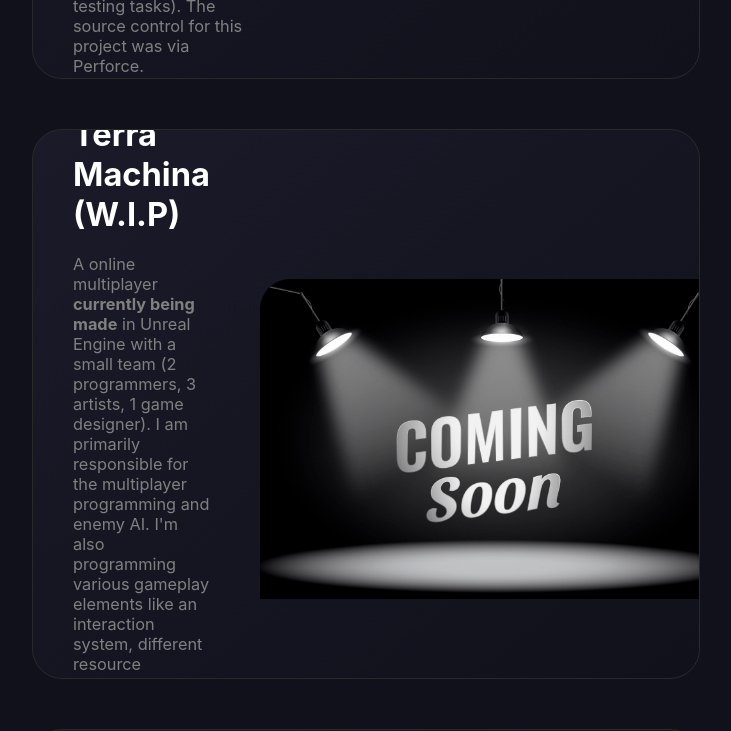
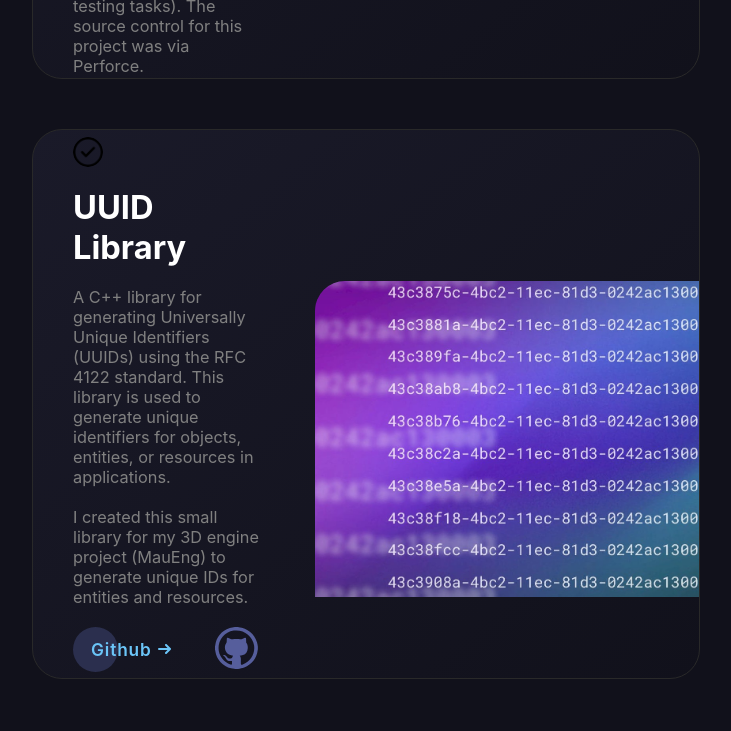
Before and after one commit to MauroDeryckere/MauroDeryckere.github.io, a plain HTML site: page index.html in a window 1280 px wide. Shown: the part 4266-4997 px from the top of the page, without its empty margins (274-1005 px from the left). Drawn offline with nearby package versions, Linux system fonts and the light colour scheme; a web font is replaced by a local one.

Commit message:
Update index.html

```diff
--- a/index.html
+++ b/index.html
@@ -408,37 +408,6 @@
           </div>
           <!-- PROJECT END -->
 
-          <div class="project-box-wrapper" data-aos="fade-up" >
-            <div class="project-box project-box4" id="project-box4">
-              <div class="info-div">
-                <img src="src/ico/loading.ico" alt="Loading favicon" class="faviconforProjectAquaregia" />
-                <article class="ProjectHeading">Terra Machina (W.I.P)</article>
-                <p class="ProjectDescription">
-                  A online multiplayer <B>currently being made</B> in Unreal Engine with a small team (2 programmers, 3 artists, 1 game designer). I am primarily responsible for the multiplayer programming and enemy AI. I'm also programming various gameplay elements like an interaction system, different resource management systems, ...
-                </p>
-                <div class="project-buttons">
-                  <!-- <a href="" target="_blank" class="cta"
-                    aria-label="Visit Bumpurr Cars">
-                    <span>Itch.io Page</span>
-                    <svg viewBox="0 0 13 10" height="10px" width="15px">
-                      <path d="M1,5 L11,5"></path>
-                      <polyline points="8 1 12 5 8 9"></polyline>
-                    </svg>
-                  </a> -->
-                  <!-- <a href="https://mauroderyckere.itch.io/bumpurrcars" target="_blank" class="github-redirect"
-                    aria-label="Visit Bumpurr Cars">
-                    <img src="src/svg/itchio.svg" alt="itch.io redirect button" />
-                  </a> -->
-                </div>
-              </div>
-              <div class="image-div">
-               <!-- <a href="https://github.com/MauroDeryckere/2D-Flowfield-Research-Project" target="_blank"> -->
-                  <img src="src/png/ComingSoon.jpg" alt="Flowfield poject preview image" />
-                <!-- </a> -->
-              </div>
-            </div>
-          </div>
-          <!-- PROJECT END -->
 
           <div class="project-box-wrapper" data-aos="fade-up" >
             <div class="project-box project-box3" id="project-box3">
```
